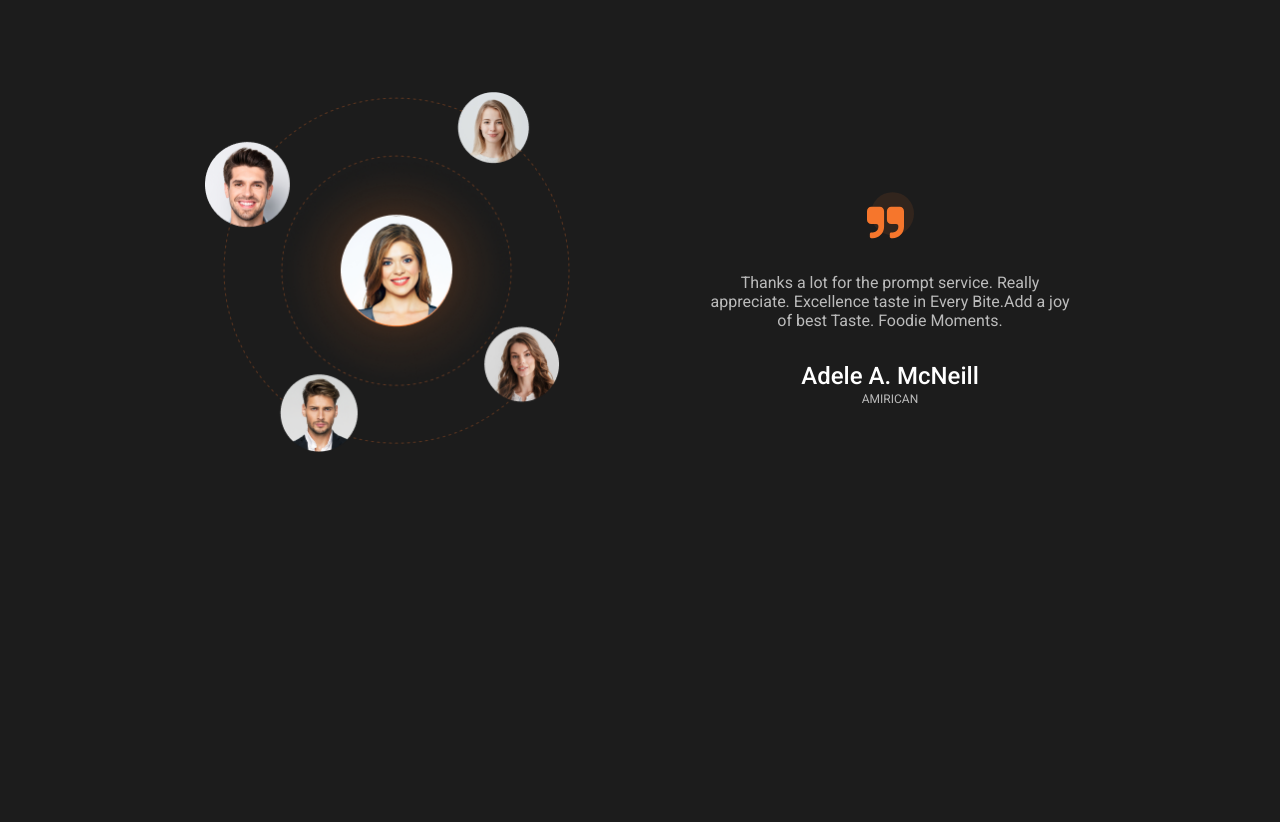
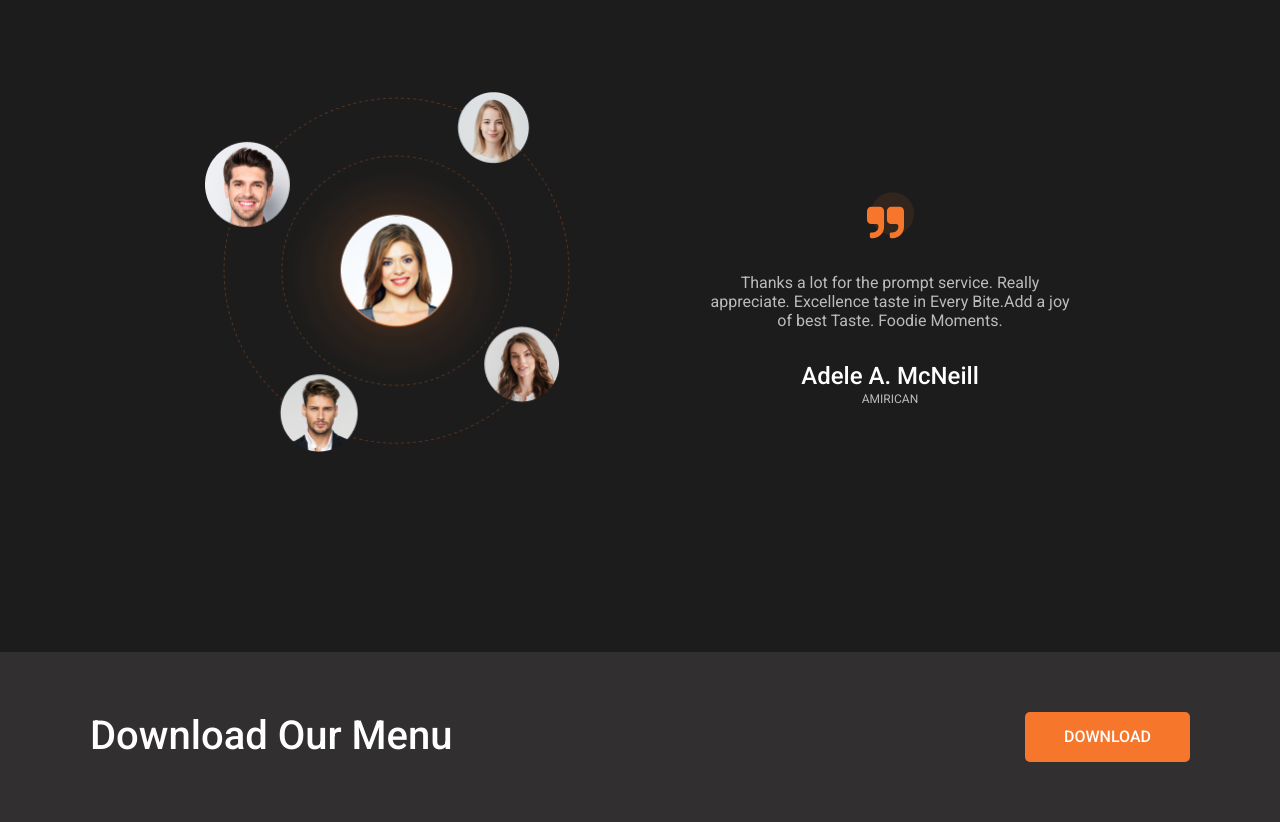
Before and after one commit to D15ND/fastfood, a plain HTML site: page index.html in a window 1280 px wide. Shown: the part 2736-3558 px from the top of the page. Before the commit the page ends 3388 px from the top, so only its background shows below. Drawn offline with Linux system fonts and the light colour scheme.

Commit message:
feat: add download section

```diff
--- a/index.html
+++ b/index.html
@@ -139,6 +139,12 @@
         </div>
       </div>
     </section>
+    <section class="download">
+      <div class="wrapper">
+        <h4 class="download__subtitle">Download Our Menu</h4>
+        <a href="#!" class="btn">DOWNLOAD</a>
+      </div>
+    </section>
   </main>
 </body>
 
--- a/style.css
+++ b/style.css
@@ -327,3 +327,19 @@ header {
 .feedback__subtitle {
   margin-bottom: 2px;
 }
+
+.download {
+  background-color:#312F30;
+}
+
+.download .wrapper {
+  display: flex;
+  justify-content: space-between;
+  padding: 60px 20px;
+}
+
+.download__subtitle {
+  font-size: 40px;
+  font-weight: 500;
+  margin: 0;
+}
```
